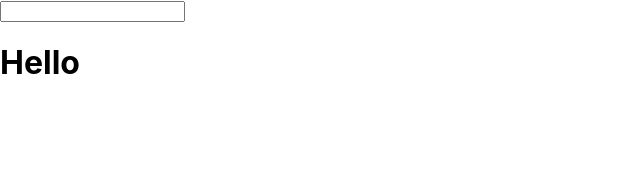
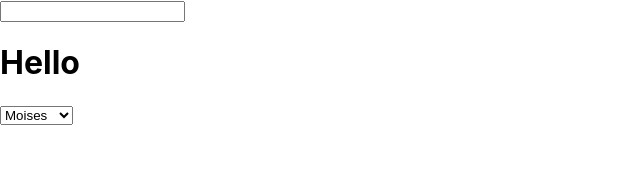
Before and after one commit to MoisesSDelmoro/CursoReact, a React (Create React App) app: page / in a window 1280 px wide. Shown: the top 196 px of the page, without its empty margins (0-640 px from the left). Built offline with nearby package versions, Linux system fonts and the light colour scheme; the HTML template or start-up script is replaced by a standard one.

Commit message:
comboBox

```diff
--- a/src/App.js
+++ b/src/App.js
@@ -11,16 +11,27 @@ class App extends React.Component {
     })
   }
 
+  criaComboBox = () => {
+    const opcoes = ["Moises", "Delmoro", "Santos"]
+    const comboBoxOpcoes = opcoes.map(opcao=><option>{opcao}</option>)
+
+    return (
+      <select>
+        {comboBoxOpcoes}
+      </select>
+    )
+  }
+
   render(){
+    const MeuComboBox = () => this.criaComboBox()
+
     return (
-      /* Outras opções para retornar vários nós */
-      /* React.Fragment div */
       <>
       <input type="text" value={this.state.nome} onChange={this.modificarNome} />
       <h1>Hello {this.state.nome} </h1>
+      <MeuComboBox />
       </>
-      /* /React.Fragment /div */
-     )
+    )
   }
 }
 
```
